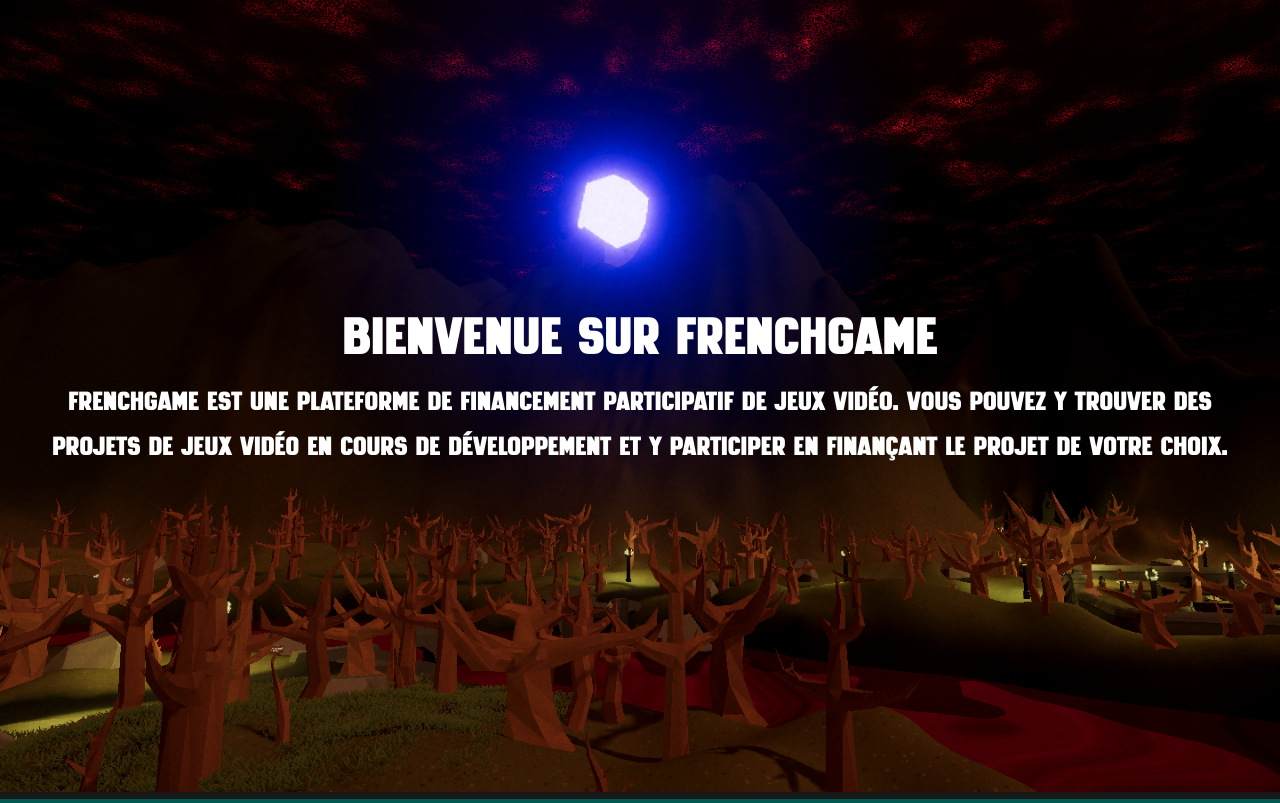
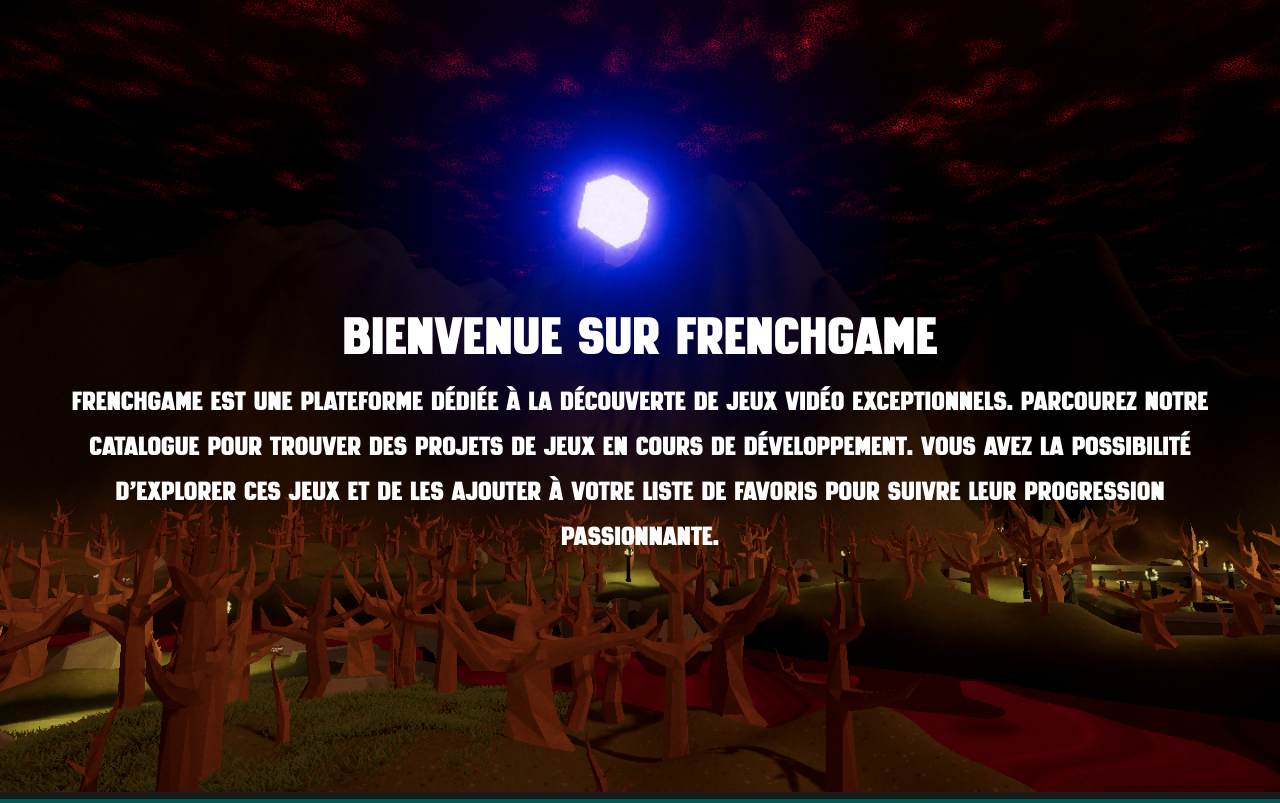
Before and after one commit to achilgourier/StudiECF, an ASP.NET Core app: page / in a window 1280 px wide. Shown: the part 148-951 px from the top of the page. Run offline with ASP.NET Core 8, Linux system fonts and the light colour scheme; data that the repository does not hold is empty; style sheets or scripts are compiled from the project's sources; the project's own start-up code is not run, and a stand-in starts its controllers and pages; some libraries are stand-ins or nearby versions.

Commit message:
encore une tentative de fix

```diff
--- a/Projet/EFCProject/Views/Games/Displayfav.cshtml
+++ b/Projet/EFCProject/Views/Games/Displayfav.cshtml
@@ -5,7 +5,7 @@
     ViewData["Title"] = "ShowSearchForm";
 }
 <div class="col-md-10 offset-md-1 align-content-center contente mt-3 ">
-<h1>Liste des Jeux en favorit</h1>
+<h1>Liste des Jeux en favoris</h1>
 <br/>
 
     <div class="row">
--- a/Projet/EFCProject/Views/Home/Index.cshtml
+++ b/Projet/EFCProject/Views/Home/Index.cshtml
@@ -9,7 +9,7 @@
 	<div class="container-fluid body-backGround align-items-center p-5">
 			<div class="">
 				<h1 class="mx-auto text-center">Bienvenue sur FrenchGame</h1>
-				<p class="text-center">FrenchGame est une plateforme de financement participatif de jeux vidéo. Vous pouvez y trouver des projets de jeux vidéo en cours de développement et y participer en finançant le projet de votre choix.</p>
+			<p class="text-center">FrenchGame est une plateforme dédiée à la découverte de jeux vidéo exceptionnels. Parcourez notre catalogue pour trouver des projets de jeux en cours de développement. Vous avez la possibilité d'explorer ces jeux et de les ajouter à votre liste de favoris pour suivre leur progression passionnante.</p>
 			</div>
 		</div>
 	</div>
--- a/Projet/EFCProject/Views/Shared/_LoginPartial.cshtml
+++ b/Projet/EFCProject/Views/Shared/_LoginPartial.cshtml
@@ -12,7 +12,7 @@
           <i class="fa fa-caret-down"></i>
         </button>
         <div class="more-menu">
-            <a class="navbar-button " asp-area="Identity" asp-page="/Account/Manage/Index" title="Manage">@User.Identity?.Name!</a>
+            <a class="navbar-button lien-deplis" asp-area="Identity" asp-page="/Account/Manage/Index" title="Manage">@User.Identity?.Name!</a>
             <form  asp-area="Identity" asp-page="/Account/Logout" asp-route-returnUrl="@Url.Action("Index", "Home", new { area = "" })">
                 <button type="submit" class="LogoutButon" >Logout</button>
             </form>
--- a/Projet/EFCProject/wwwroot/css/site.css
+++ b/Projet/EFCProject/wwwroot/css/site.css
@@ -187,6 +187,12 @@
 
 }
 
+.lien-deplis {
+    width: 100%;
+    display: block;
+    text-align: center;
+}
+
 .game-pres {
 
     height: 100%;
```
Also changed, not shown: 5 other files.
